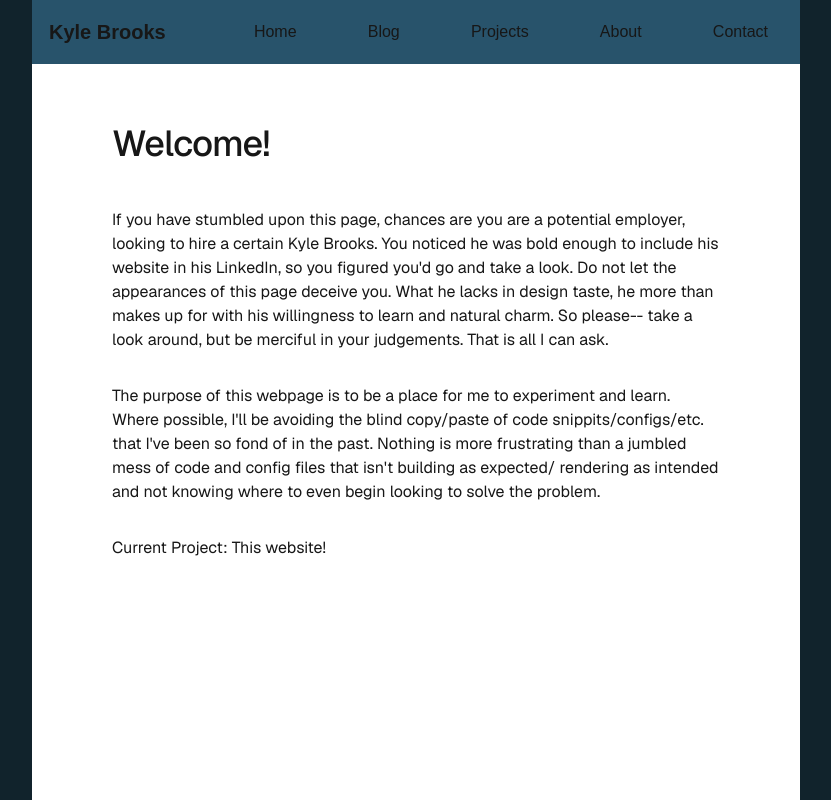
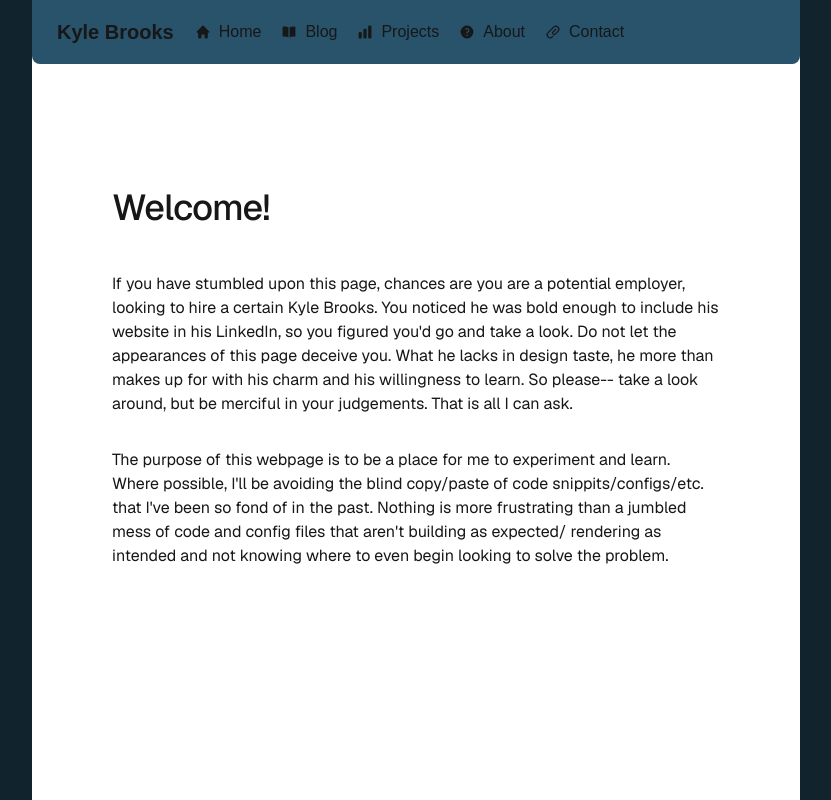
Before and after one commit to KyleBrooks242/website, a Next.js app: page / in a window 1280 px wide. Shown: the whole page, without its empty margins (224-1055 px from the left). Built offline with nearby package versions, Linux system fonts and the light colour scheme.

Commit message:
Update about headshot, add to ai post, remove dummy post

```diff
--- a/package.json
+++ b/package.json
@@ -11,6 +11,7 @@
   "dependencies": {
     "@aws-sdk/client-dynamodb": "^3.726.1",
     "@aws-sdk/lib-dynamodb": "^3.726.1",
+    "@heroicons/react": "^2.2.0",
     "@mdx-js/loader": "^3.1.0",
     "@mdx-js/react": "^3.1.0",
     "@next/mdx": "^15.1.4",
--- a/src/app/about/page.tsx
+++ b/src/app/about/page.tsx
@@ -1,17 +1,19 @@
 import Image from 'next/image';
-import profilePic from '../../../public/KyleAbout.jpg'
+import profilePic from '../../../public/headshot.jpg'
 
 export default async function About() {
     return (
       <div className="grid grid-rows-[20px_1fr_20px] justify-items-center min-h-screen p-8 pb-20  sm:p-20 font-[family-name:var(--font-geist-sans)]">
         <main className="flex flex-col gap-8 row-start-2 items-center sm:items-start">
-          <Image
-            className='self-center'
+
+         <div className="avatar self-center">
+            <div className="ring-primary ring-offset-base-100 w-64 rounded-full ring ring-offset-2">
+            <Image
             src={profilePic}
             alt='Waiting for a bus in Soprabolzano'
-            width={300}
-            height={500}
           />
+            </div>
+         </div>
          <h1 className="h1">About Me</h1>
          <p>
             Hi. My name is Kyle. I was born in Easley, SC, and have spent the majority of my life in the south. I attended College of Charleston, receiving my B.S.
@@ -28,7 +30,7 @@ export default async function About() {
             Outside of that, there wasn't much. In college, many of my friends studied abroad- traveling to England, Ireland, Germany, and Spain. As an absolutely broke
             college student who was paying his own way through college, this was out of my price range. In fact, I became an RA my sophomore through senior year in order
             to afford housing. Besides my natural interest in Computer Science, one of the huge benefits I foresaw was the opportunities it would provide to afford traveling.
-            I took my first trip out of the country when I was 25. My brother and I did a 5 day hike through Peru, ending in Machu Pichu. Since then, I've ticked several more
+            I took my first trip out of the country when I was 25. My brother and I did a 5 day hike through Peru, ending in Machu Picchu. Since then, I've ticked several more
             countries off the list, but there are still countless places I hope to one day visit.
 
           </p>
--- a/src/app/blog/[slug]/page.tsx
+++ b/src/app/blog/[slug]/page.tsx
@@ -3,7 +3,7 @@ import { Post, getPosts } from "../../lib/blogUtil"
 import { CustomMDX } from "@/mdx-components"
 
 export async function generateStaticParams() {
-  const posts: Array<Post> = await getPosts()
+  const posts: Array<Post> = await getPosts();
 
   return posts.map((post: Post) => ({
     slug: post.slug,
--- a/src/app/components/Header.tsx
+++ b/src/app/components/Header.tsx
@@ -1,18 +1,42 @@
 import Link from "next/link";
+import { HomeIcon, BookOpenIcon, QuestionMarkCircleIcon, ChartBarIcon, PaperClipIcon } from "@heroicons/react/20/solid";
 
 export default function Header () {
 
 
     return (
-        <div className="navbar bg-primary fixed">
-        <a className="btn btn-ghost mx-0  text-base sm:text-sm md:text-xl lg:text-lg xl:text-xl">Kyle Brooks</a>
-        {/* <div className='nav-links'> */}
-          <Link className="link link-hover nav-link" href='/'>Home</Link>
-          <Link className="link link-hover nav-link" href='/blog'>Blog</Link>
-          <Link className="link link-hover nav-link" href='/projects'>Projects</Link>
-          <Link className="link link-hover nav-link" href='/about'>About</Link>
-          <Link className="link link-hover nav-link" href='/contact'>Contact</Link>
-        {/* </div> */}
+        <div className="navbar bg-primary rounded-b-lg">
+          <a className="btn btn-ghost mx-0  text-base sm:text-sm md:text-xl lg:text-lg xl:text-xl">Kyle Brooks</a>
+
+          <Link className="link link-hover nav-link pr-4" href='/'>
+            <HomeIcon className="sm:w-4 md:w-6 w-4 h-4 mr-1" href='/'/>
+            <span className='hidden sm:inline'>Home</span>
+          </Link>
+
+          <Link className="link link-hover nav-link pr-4" href='/blog'>
+            <BookOpenIcon className="sm:w-4 md:w-6 w-4 h-4 mr-1"/>
+            <span className='hidden sm:inline'>Blog</span>
+          </Link>
+
+
+          <Link className="link link-hover nav-link pr-4" href='/projects'>
+            <ChartBarIcon className="sm:w-4 md:w-6 w-4 h-4 mr-1"/>
+            <span className='hidden sm:inline'>Projects</span>
+          </Link>
+
+
+          <Link className="link link-hover nav-link pr-4" href='/about'>
+            <QuestionMarkCircleIcon className="sm:w-4 md:w-6 w-4 h-4 mr-1"/>
+            <span className='hidden sm:inline'>About</span>
+          </Link>
+
+
+          <Link className="link link-hover nav-link pr-4" href='/contact'>
+            <PaperClipIcon className="sm:w-4 md:w-6 w-4 h-4 mr-1"/>
+            <span className='hidden sm:inline'>Contact</span>
+          </Link>
+
+
       </div>
     )
 }
--- a/src/app/globals.css
+++ b/src/app/globals.css
@@ -48,16 +48,10 @@ body {
   @apply text-4xl font-medium
 }
 
-/* .nav-links {
-  display: flex;
-  margin-right: .5rem;
-} */
 .navbar {
   max-width: var(--main-content);
-  justify-content: space-between;
-  padding-right: 2rem;
-  padding-left: 0;
-  margin-left: 0;
+  justify-content: start;
+
 }
 
 
--- a/src/app/page.tsx
+++ b/src/app/page.tsx
@@ -1,3 +1,4 @@
+// import Link from "next/link";
 
 export default function Home() {
   return (
@@ -7,16 +8,16 @@ export default function Home() {
       <p>
         If you have stumbled upon this page, chances are you are a potential employer, looking to hire a certain Kyle Brooks. You noticed he was bold enough
         to include his website in his LinkedIn, so you figured you'd go and take a look. Do not let the appearances of this page deceive you. What he
-        lacks in design taste, he more than makes up for with his willingness to learn and natural charm. So please-- take a look around, but be merciful in your
+        lacks in design taste, he more than makes up for with his charm and his willingness to learn. So please-- take a look around, but be merciful in your
         judgements. That is all I can ask.
       </p>
       <p>
         The purpose of this webpage is to be a place for me to experiment and learn. Where possible, I'll be avoiding the blind copy/paste of
         code snippits/configs/etc. that I've been so fond of in the past. Nothing is more frustrating than a jumbled mess of code and config files
-        that isn't building as expected/ rendering as intended and not knowing where to even begin looking to solve the problem.
+        that aren't building as expected/ rendering as intended and not knowing where to even begin looking to solve the problem.
 
       </p>
-      <h1>Current Project: This website!</h1>
+      {/* <p>Follow my current project <Link className='link' href='/blog'>here</Link></p> */}
       </main>
     </div>
   );
--- a/src/posts/building-website-nextjs.mdx
+++ b/src/posts/building-website-nextjs.mdx
@@ -68,6 +68,8 @@ I'd like to follow a pretty generic personal website structure
 
 ## Step 3: Add Some content
 
+This is the hard part!
+
 ## Step 4: Add minimal style
 
 ## Step 5: Deploy Project
--- a/src/posts/secondPost.mdx
+++ /dev/null
@@ -1,12 +0,0 @@
----
-title: >
-    The Future of Software Devs With AI: A Clickbait Post
-description: A dummy post to test fetching of multiple posts
-date: Jan 12, 2025
-slug: the-future-of-software-devs-with-ai
-published: true
----
-
-## A.I.(B.R.) - AM I (Being Replaced)?
-
-There's no getting around it- AI is here to stay. Over the last year, I've encountered...
--- /dev/null
+++ b/src/posts/the-future-of-software-devs-with-ai.mdx
@@ -0,0 +1,34 @@
+---
+title: >
+    The Future of Software Devs With AI: A Clickbait Post
+description: A dummy post to test fetching of multiple posts
+date: Jan 12, 2025
+slug: the-future-of-software-devs-with-ai
+published: true
+---
+
+## A.I.(B.R.) - AM I (Being Replaced)?
+
+This post started out as a joke-- I was creating my website and needed some dummy content make sure things were rendering properly. I slapped up a silly title and went about my work.
+
+At my previous job, we weren't allowed to use AI (There are some caveats to this statement that I won't get into here). And to be honest, at the time I didn't feel like
+delving into what seemed to be something that was wildly overhyped. Sure, I'd gone to ChatGPT and asked it a few questions (Plan a dog friendly 3 week trip to Acadia National Park)
+I don't remember which version I asked, but the results were... underwhelming. The schedule was questionable, had lots of repeated activities, and fact checking led to the discovery
+that it was flat out lying about some things. I couldn't imagine turning to this tool to write code. I felt confident my job was safe.
+
+Cut to a year or so later, I'm trying to stand up a website and it came time to start working on the UX/UI side of things (my personal nightmnare). I found curiousity (and frustration) getting the better of me.
+The dark and complicated world of css can lead a person to do some desparate things-- Even turning to a tool that many are claiming "Will put developers out of a job".
+
+Long story short- it's been great. I am no pompt engineer by any stretch, but I have had no issues getting the relevant information I need. Has it lied to me? Yes. Once, that I know of.
+I was asking for more information about the `generateStaticParams()` function in next.js, as it did not appear to be executing properly. ChatGPT confidentlty told me
+that this code did NOT execute on the dev server (which I was running) and that I would need to build and deploy in order to see it in action. So I run `pnpm run build` and `pnpm run start`
+No dice. At this point, I turn to the documentation and find this:
+
+
+> - During next dev, `generateStaticParams` will be called when you navigate to a route.
+ - During next build, `generateStaticParams` runs before the corresponding Layouts or Pages are generated.
+
+ The issue ended up being where I had placed `generateStaticParams` in my code (continuing to fuel my annoyance at the fact every page must be named `page.ext`)
+
+Besides the occassional lie, I've been impressed. Granted, I've only been using it for a day now. Hardly enough time to form a valid opinion on something.
+I'll come back to this post at a later date with more experneinces and thoughts.
--- a/src/posts/thirdPost.mdx
+++ b/src/posts/thirdPost.mdx
@@ -3,7 +3,7 @@ title: Project Ideas
 description: A list of potential project ideas for when inspiration strikes.
 date: Jan 13, 2025
 slug: project-ideas
-published: true
+published: false
 ---
 
 - World map that highlights countries I've visited. Clicking on a country will link to photos from the trip
```
Also changed, not shown: public/headshot.jpg (added), 1 other file (tests, documents, lock files or other folders).
